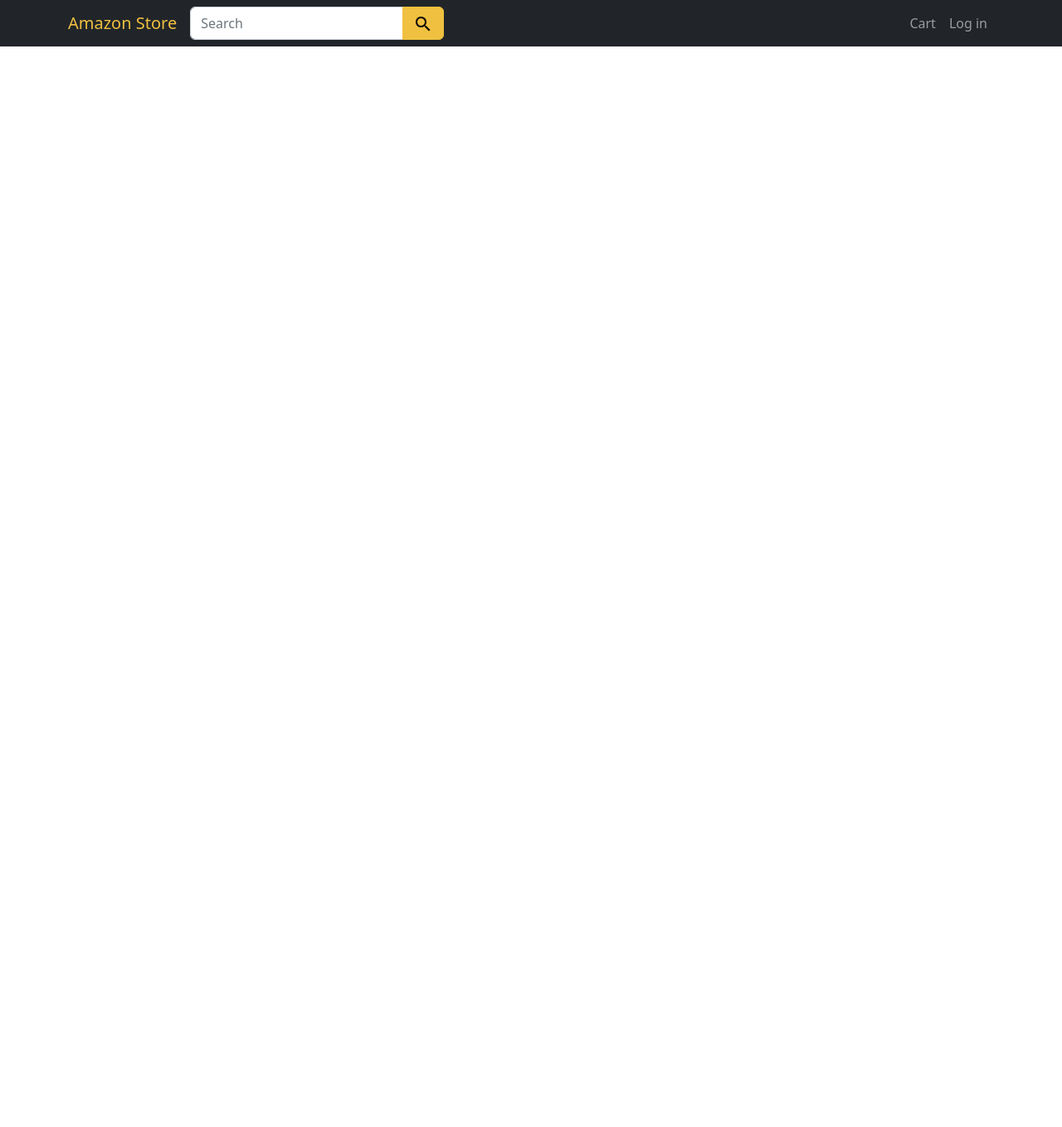
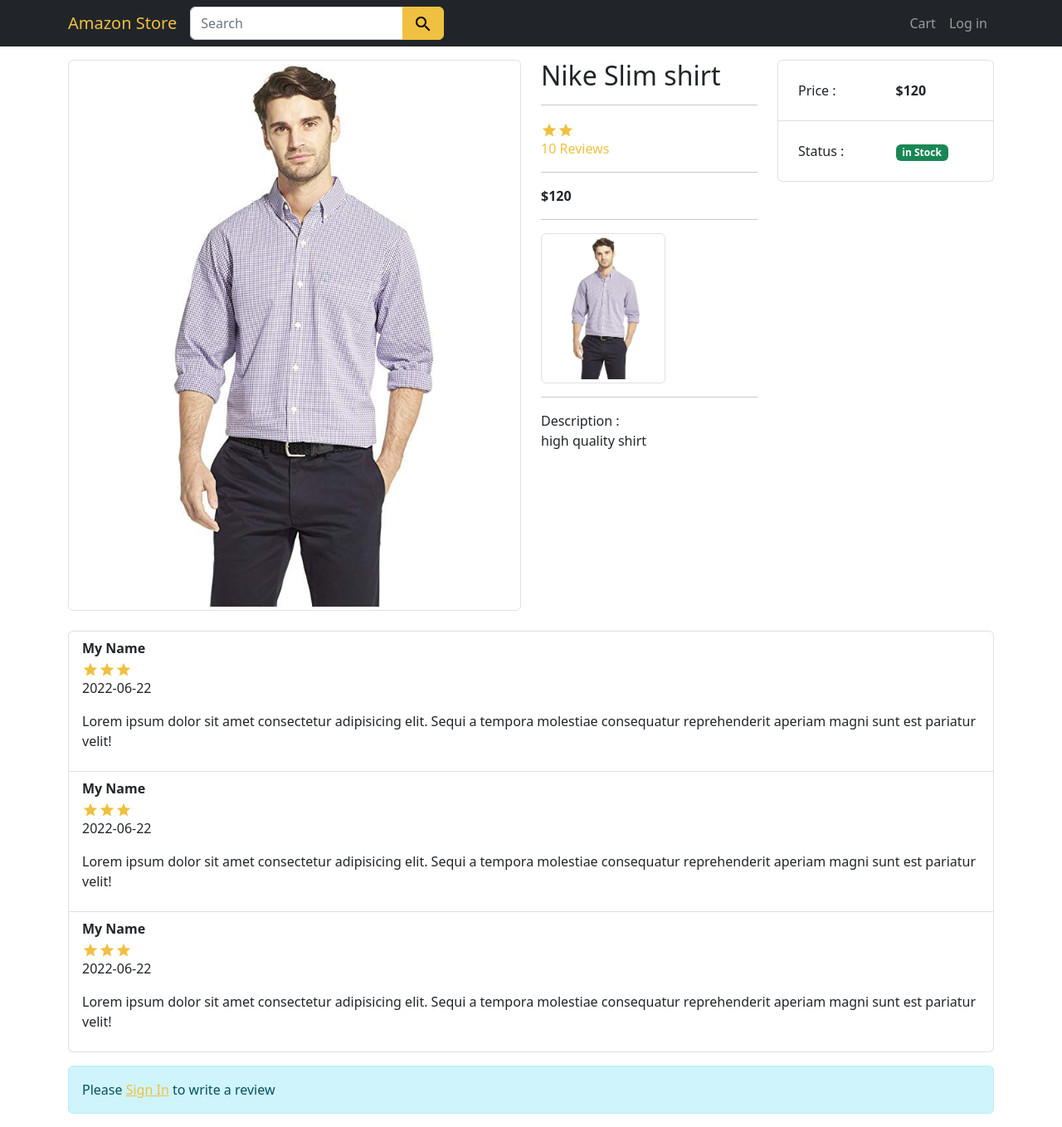
Before and after one commit to omar214/AmazonX, a React (Create React App) app in the folder Client/: page /products/adidas-fit-pant in a window 1280 px wide. Shown: the whole page at 83% size. Before the commit the page ends 800 px from the top, so only its background shows below. Built offline with nearby package versions, Linux system fonts and the light colour scheme.

Commit message:
Product Page Done

```diff
--- a/Client/src/App.jsx
+++ b/Client/src/App.jsx
@@ -1,6 +1,6 @@
 import { BrowserRouter, Routes, Route } from 'react-router-dom';
 import { Navbar } from './components';
-import { Cart, Home, Orders, Login, Signup } from './pages';
+import { Cart, Home, Orders, Login, Signup, Product } from './pages';
 
 function App() {
 	return (
@@ -9,6 +9,7 @@
 				<Navbar />
 				<Routes>
 					<Route index element={<Home />} />
+					<Route path="products/:id" element={<Product />} />
 					<Route path="cart" element={<Cart />} />
 					<Route path="login" element={<Login />} />
 					<Route path="signup" element={<Signup />} />
--- a/Client/src/pages/Home.jsx
+++ b/Client/src/pages/Home.jsx
@@ -1,9 +1,6 @@
 import Container from 'react-bootstrap/Container';
-import Button from 'react-bootstrap/Button';
-import Card from 'react-bootstrap/Card';
 import Row from 'react-bootstrap/Row';
 import Col from 'react-bootstrap/Col';
-import { Link } from 'react-router-dom';
 import data from '../data/data.js';
 import { Product } from '../components';
 
--- /dev/null
+++ b/Client/src/pages/Product.jsx
@@ -0,0 +1,151 @@
+import Container from 'react-bootstrap/Container';
+import Badge from 'react-bootstrap/Badge';
+import Row from 'react-bootstrap/Row';
+import Col from 'react-bootstrap/Col';
+import Alert from 'react-bootstrap/Alert';
+import ListGroup from 'react-bootstrap/ListGroup';
+import Form from 'react-bootstrap/Form';
+import Button from 'react-bootstrap/Button';
+import data from '../data/data.js';
+import Image from 'react-bootstrap/Image';
+import Review from '../components/Review.jsx';
+import { useParams, Link } from 'react-router-dom';
+import { useState } from 'react';
+
+const Product = () => {
+	const params = useParams();
+	const { id: productName } = params;
+	// TODO fetch product and import it dynamic
+
+	const [user, setUser] = useState(false);
+	const p = data.products[0];
+
+	const handleSubmitReview = (e) => {
+		e.preventDefault();
+	};
+	return (
+		<Container>
+			{/* Product Details */}
+			<Row className="mb-4">
+				<Col md={6}>
+					<Image src={p.image} className="img-thumbnail" />
+				</Col>
+				<Col md={3}>
+					<h2> {p.name} </h2>
+					<hr />
+					<Review rating={p.rating} numReviews={p.numReviews} />
+					<hr />
+					<p>
+						<strong>${p.price}</strong>
+					</p>
+					<hr />
+					<Image
+						src={p.image}
+						className="img-thumbnail d-sm-none d-md-inline"
+						width={'150px'}
+					/>
+					<hr className="d-sm-none d-md-block" />
+					Description :<p>{p.description}</p>
+				</Col>
+				<Col md={3}>
+					<ListGroup>
+						<ListGroup.Item className="p-4">
+							<Row>
+								<Col> Price :</Col>
+								<Col className="ms-auto">
+									<strong> ${p.price} </strong>
+								</Col>
+							</Row>
+						</ListGroup.Item>
+						<ListGroup.Item className="p-4">
+							<Row>
+								<Col> Status :</Col>
+								<Col className="ms-auto">
+									{p.countInStock > 0 ? (
+										<Badge bg="success">in Stock</Badge>
+									) : (
+										<Badge bg="danger">out of stock</Badge>
+									)}
+								</Col>
+							</Row>
+						</ListGroup.Item>
+					</ListGroup>
+				</Col>
+			</Row>
+
+			{/* Fetched Reviews */}
+			{/* TODO fetch reviews && make this component */}
+			<ListGroup className="mb-3">
+				<ListGroup.Item>
+					<strong className="d-block">My Name</strong>
+					<Review rating={4} numReviews={-1} />
+					<p>2022-06-22</p>
+					<p>
+						Lorem ipsum dolor sit amet consectetur adipisicing elit. Sequi a
+						tempora molestiae consequatur reprehenderit aperiam magni sunt est
+						pariatur velit!
+					</p>
+				</ListGroup.Item>
+				<ListGroup.Item>
+					<strong className="d-block">My Name</strong>
+					<Review rating={4} numReviews={-1} />
+					<p>2022-06-22</p>
+					<p>
+						Lorem ipsum dolor sit amet consectetur adipisicing elit. Sequi a
+						tempora molestiae consequatur reprehenderit aperiam magni sunt est
+						pariatur velit!
+					</p>
+				</ListGroup.Item>
+				<ListGroup.Item>
+					<strong className="d-block">My Name</strong>
+					<Review rating={4} numReviews={-1} />
+					<p>2022-06-22</p>
+					<p>
+						Lorem ipsum dolor sit amet consectetur adipisicing elit. Sequi a
+						tempora molestiae consequatur reprehenderit aperiam magni sunt est
+						pariatur velit!
+					</p>
+				</ListGroup.Item>
+			</ListGroup>
+
+			{/* Write Review */}
+			{user ? (
+				<>
+					<h2> Write Customer Review </h2>
+					<Form onSubmit={handleSubmitReview}>
+						<Form.Select aria-label="Default select example">
+							<option>Open this select menu</option>
+							<option value="1">1- Poor</option>
+							<option value="2">2- Fair</option>
+							<option value="3">3- Good</option>
+							<option value="4">4- Very Good</option>
+							<option value="5">5- Excellent</option>
+						</Form.Select>
+
+						<Form.Group
+							className="mb-3"
+							controlId="exampleForm.ControlTextarea1"
+						>
+							<Form.Label>Review </Form.Label>
+							<Form.Control
+								as="textarea"
+								rows={3}
+								placeholder="Write Your Review"
+							/>
+						</Form.Group>
+
+						<Button variant="primary" type="submit">
+							Submit
+						</Button>
+					</Form>
+				</>
+			) : (
+				<Alert variant="info">
+					Please <Link> Sign In</Link> to write a review
+				</Alert>
+			)}
+		</Container>
+	);
+};
+
+export default Product;
--- a/Client/src/pages/Products.jsx
+++ /dev/null
@@ -1,5 +0,0 @@
-const Products = () => {
-	return <div>Products</div>;
-};
-
-export default Products;
--- a/Client/src/pages/index.js
+++ b/Client/src/pages/index.js
@@ -1,6 +1,6 @@
 export { default as Home } from './Home.jsx';
 export { default as Cart } from './Cart.jsx';
 export { default as Orders } from './Orders.jsx';
-export { default as Products } from './Products.jsx';
+export { default as Product } from './Product.jsx';
 export { default as Login } from './Login.jsx';
 export { default as Signup } from './Signup.jsx';
```
